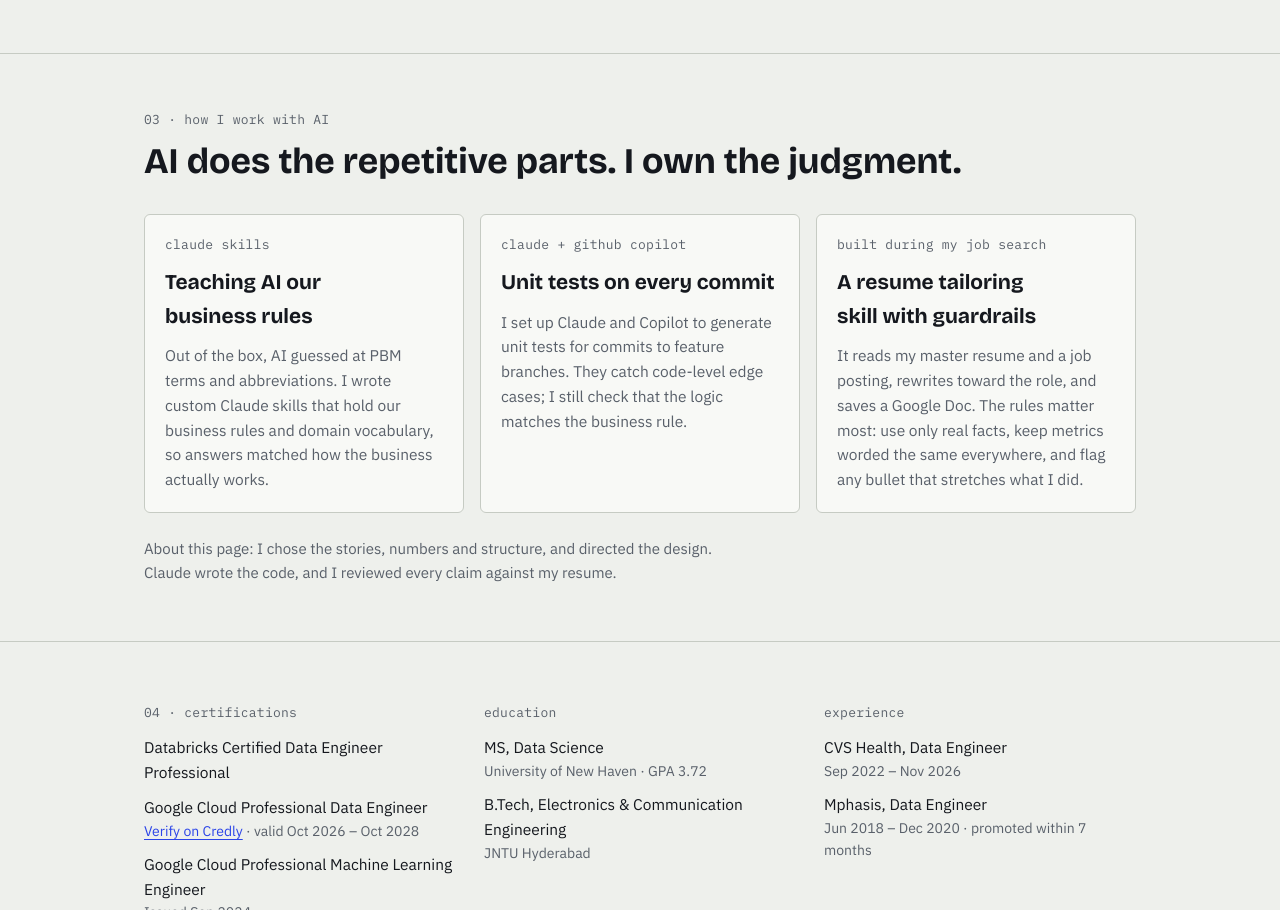
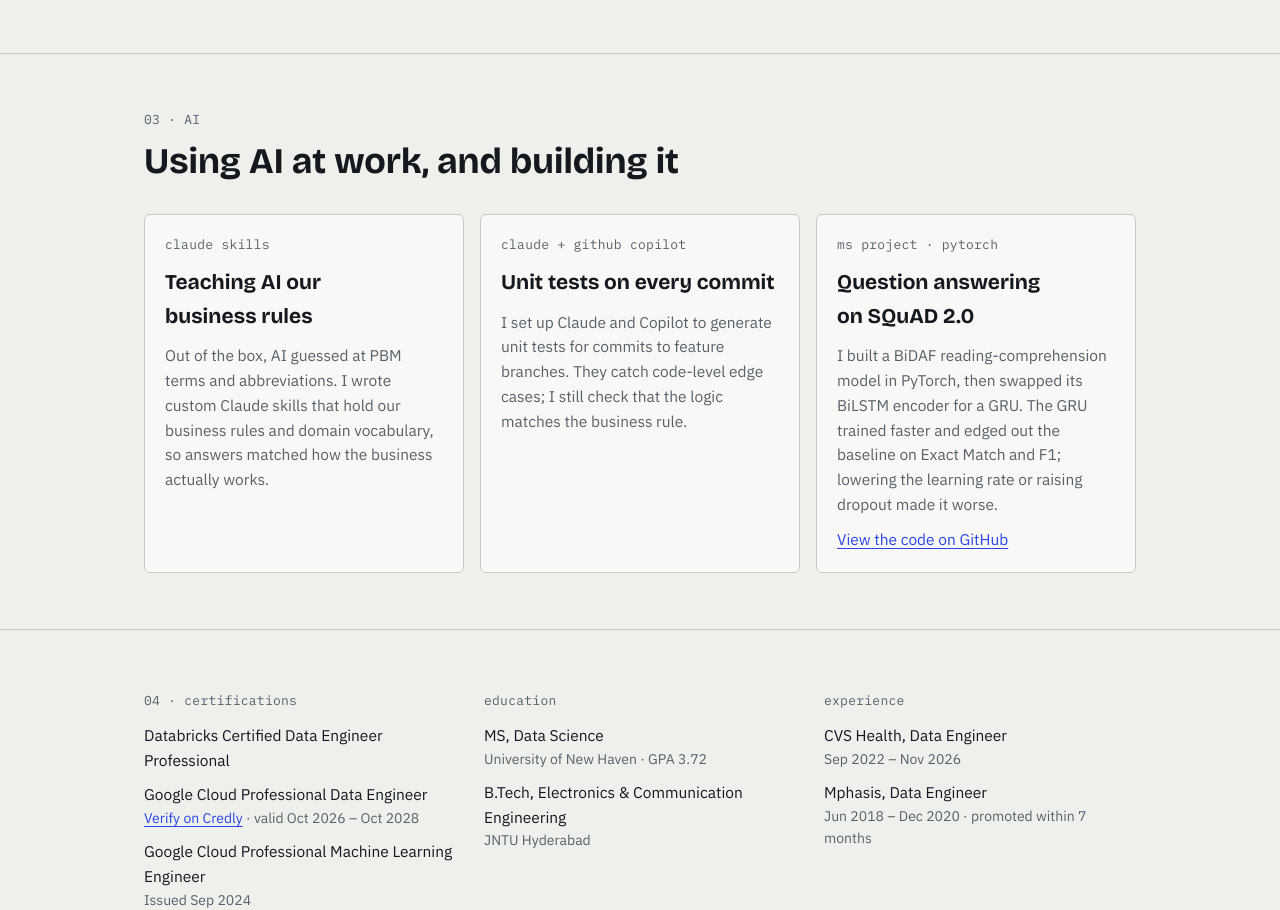
Before and after one commit to revanth99/revanth99.github.io, a plain HTML site: page index.html in a window 1280 px wide. Shown: the part 2768-3678 px from the top of the page. Drawn offline with nearby package versions, Linux system fonts and the light colour scheme.

Commit message:
Update portfolio: SQuAD project card, remove About line
Co-Authored-By: Claude Opus 5.5 <noreply@anthropic.com>
Claude-Session: https://claude.ai/code/session_0139USrnSeJotD6yzbAeWPbf

```diff
--- a/index.html
+++ b/index.html
@@ -148,8 +148,8 @@ footer .wrap { display: flex; flex-wrap: wrap; gap: 10px 28px; align-items: base
 <section id="ai">
   <div class="wrap">
     <div class="sechead">
-      <span class="mono">03 · how I work with AI</span>
-      <h2>AI does the repetitive parts. I own the judgment.</h2>
+      <span class="mono">03 · AI</span>
+      <h2>Using AI at work, and building it</h2>
     </div>
     <div class="ai">
       <div class="card">
@@ -163,12 +163,12 @@ footer .wrap { display: flex; flex-wrap: wrap; gap: 10px 28px; align-items: base
         <p>I set up Claude and Copilot to generate unit tests for commits to feature branches. They catch code-level edge cases; I still check that the logic matches the business rule.</p>
       </div>
       <div class="card">
-        <span class="mono">built during my job search</span>
-        <h3>A resume tailoring skill with guardrails</h3>
-        <p>It reads my master resume and a job posting, rewrites toward the role, and saves a Google Doc. The rules matter most: use only real facts, keep metrics worded the same everywhere, and flag any bullet that stretches what I did.</p>
+        <span class="mono">ms project · pytorch</span>
+        <h3>Question answering on SQuAD 2.0</h3>
+        <p>I built a BiDAF reading-comprehension model in PyTorch, then swapped its BiLSTM encoder for a GRU. The GRU trained faster and edged out the baseline on Exact Match and F1; lowering the learning rate or raising dropout made it worse.</p>
+        <p><a href="https://github.com/revanth99/Question-Answering-on-SQuAD-2.0">View the code on GitHub</a></p>
       </div>
     </div>
-    <p class="note">About this page: I chose the stories, numbers and structure, and directed the design. Claude wrote the code, and I reviewed every claim against my resume.</p>
   </div>
 </section>
 
```
